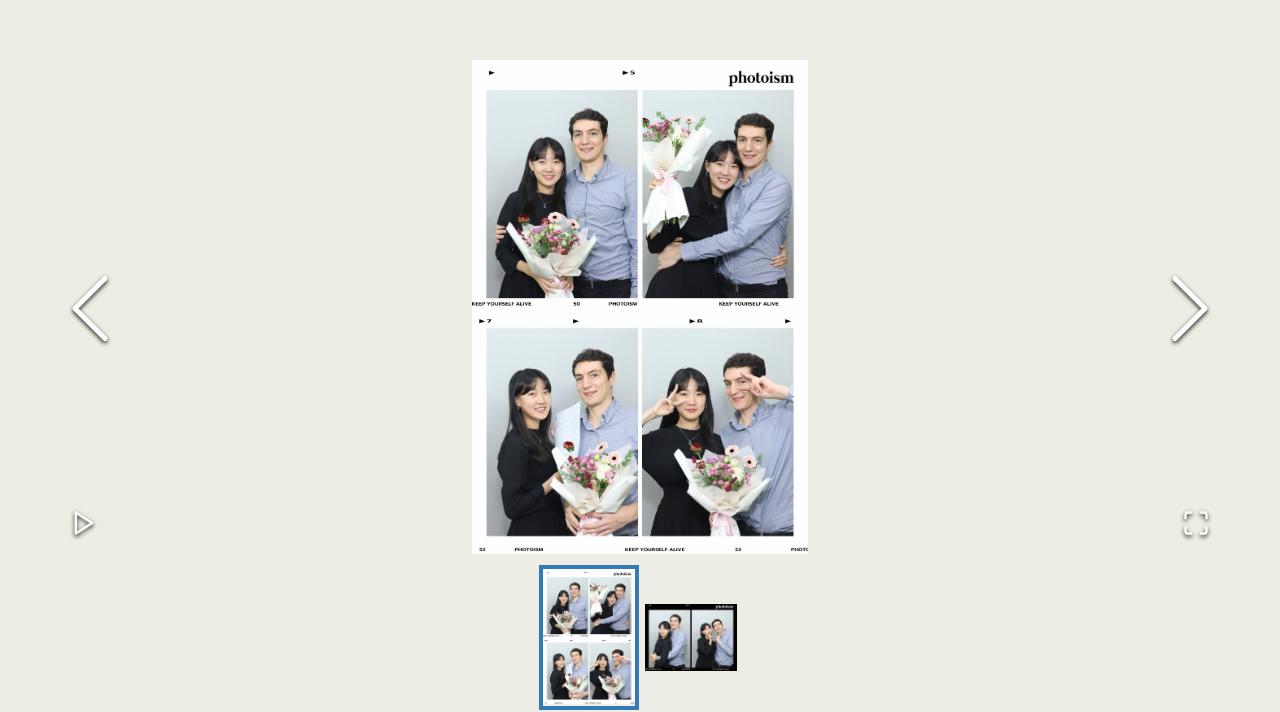
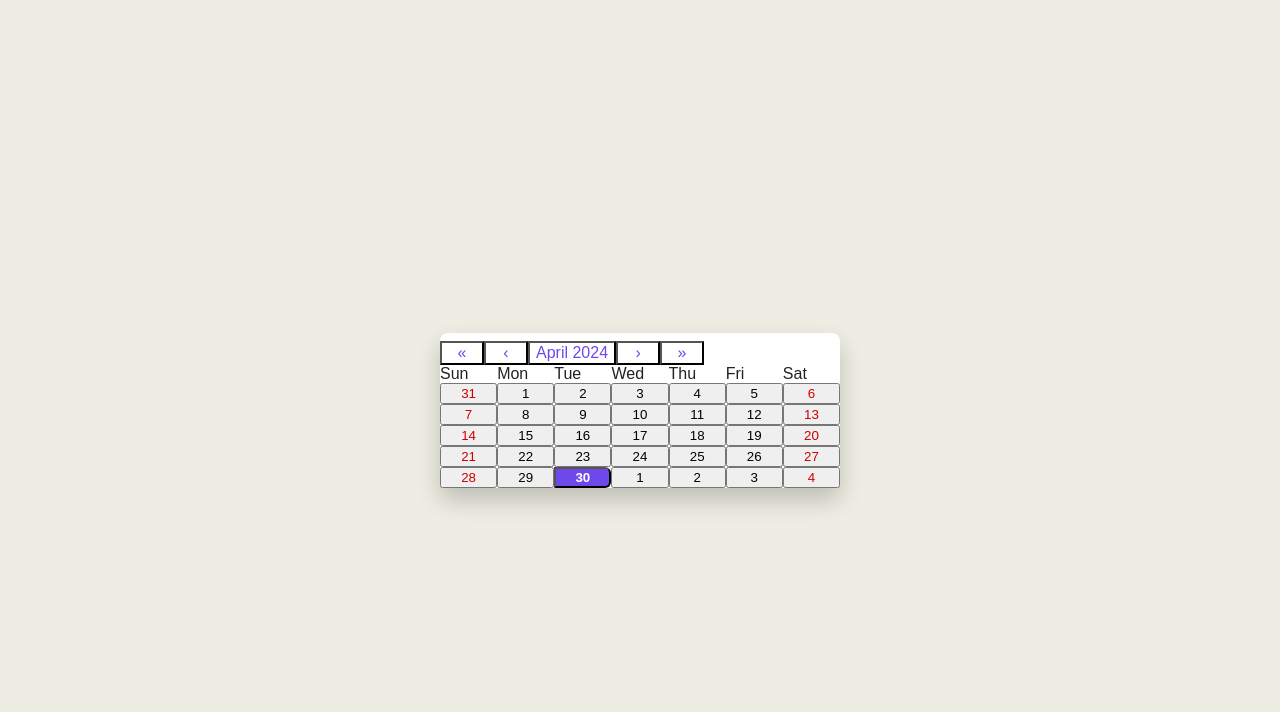
Before and after one commit to yupyup71/weddinginvi, a Next.js app: page / in a window 1280 px wide. Shown: the part 1590-2302 px from the top of the page. Built offline with nearby package versions, Linux system fonts and the light colour scheme.

Commit message:
dd Co-authored-by: Tormod Aase <tormodAase@users.noreply.github.com>

```diff
--- a/package.json
+++ b/package.json
@@ -9,16 +9,19 @@
     "lint": "next lint"
   },
   "dependencies": {
+    "@mui/x-date-pickers": "^6.6.0",
     "@types/node": "20.1.3",
     "@types/react": "18.2.6",
     "@types/react-dom": "18.2.4",
     "autoprefixer": "10.4.14",
+    "dayjs": "^1.11.8",
     "eslint": "8.40.0",
     "eslint-config-next": "13.4.2",
     "html-react-parser": "^3.0.16",
     "next": "13.4.2",
     "postcss": "8.4.23",
     "react": "18.2.0",
+    "react-calendar": "^4.2.1",
     "react-dom": "18.2.0",
     "react-image-gallery": "^1.2.11",
     "tailwindcss": "3.3.2",
--- /dev/null
+++ b/src/app/calendar.css
@@ -0,0 +1,88 @@
+.react-calendar {
+  width: 400px;
+  max-width: 100%;
+  background-color: #fff;
+  color: #222;
+  border-radius: 8px;
+  box-shadow: 0 12px 24px rgba(0, 0, 0, 0.2);
+  font-family: Arial, Helvetica, sans-serif;
+  line-height: 1.125em;
+}
+.react-calendar__navigation button {
+  color: #6f48eb;
+  min-width: 44px;
+  background: none;
+  font-size: 16px;
+  margin-top: 8px;
+}
+.react-calendar__navigation button:enabled:hover,
+.react-calendar__navigation button:enabled:focus {
+  background-color: #f8f8fa;
+}
+.react-calendar__navigation button[disabled] {
+  background-color: #f0f0f0;
+}
+abbr[title] {
+  text-decoration: none;
+}
+.react-calendar__month-view__days__day--weekend {
+  color: #d10000;
+}
+.react-calendar__tile:enabled:hover,
+.react-calendar__tile:enabled:focus {
+  background: #f8f8fa;
+  color: #6f48eb;
+  border-radius: 6px;
+}
+.react-calendar__tile--now {
+  background: #6f48eb33;
+  border-radius: 6px;
+  font-weight: bold;
+  color: #6f48eb;
+}
+.react-calendar__tile--now:enabled:hover,
+.react-calendar__tile--now:enabled:focus {
+  background: #6f48eb33;
+  border-radius: 6px;
+  font-weight: bold;
+  color: #6f48eb;
+}
+.react-calendar__tile--hasActive:enabled:hover,
+.react-calendar__tile--hasActive:enabled:focus {
+  background: #f8f8fa;
+}
+.react-calendar__tile--active {
+  background: #6f48eb;
+  border-radius: 6px;
+  font-weight: bold;
+  color: white;
+}
+.react-calendar__tile--active:enabled:hover,
+.react-calendar__tile--active:enabled:focus {
+  background: #6f48eb;
+  color: white;
+}
+.react-calendar--selectRange .react-calendar__tile--hover {
+  background-color: #f8f8fa;
+}
+.react-calendar__tile--range {
+  background: #f8f8fa;
+  color: #6f48eb;
+  border-radius: 0;
+}
+.react-calendar__tile--rangeStart {
+  border-top-right-radius: 0;
+  border-bottom-right-radius: 0;
+  border-top-left-radius: 6px;
+  border-bottom-left-radius: 6px;
+  background: #6f48eb;
+  color: white;
+}
+.react-calendar__tile--rangeEnd {
+  border-top-left-radius: 0;
+  border-bottom-left-radius: 0;
+  border-top-right-radius: 6px;
+  border-bottom-right-radius: 6px;
+  background: #6f48eb;
+  color: white;
+}
--- a/src/app/globals.css
+++ b/src/app/globals.css
@@ -1,4 +1,5 @@
 @import "~react-image-gallery/styles/css/image-gallery.css";
+@import "./calendar.css";
 
 body {
   color: black;
--- a/src/app/layout.tsx
+++ b/src/app/layout.tsx
@@ -1,26 +1,30 @@
-import './globals.css'
-import { Noto_Serif_KR } from 'next/font/google'
-import 'next/head'
-import 'next/link'
+import "./globals.css";
+import { Noto_Serif_KR } from "next/font/google";
+import "next/head";
+import "next/link";
 
-const inter = Noto_Serif_KR (
-  { weight: '300',
-    subsets: ['latin'] })
+const inter = Noto_Serif_KR({ weight: "300", subsets: ["latin"] });
 
 export const metadata = {
-  title: 'Wedding Invitation',
-  description: 'made by Yubeen and Tormod'
-}
+  title: "Nicolas & Yubeen",
+  description: "made by Yubeen and Tormod",
+};
 
 export default function RootLayout({
   children,
 }: {
-  children: React.ReactNode
+  children: React.ReactNode;
 }) {
   return (
     <html lang="en">
-      <head><link rel="shortcut icon" href="favicon.ico" type="image/x-icon" /></head>
+      <head>
+        <link rel="shortcut icon" href="favicon.ico" type="image/x-icon" />
+        <script
+          type="text/javascript"
+          src="https://dapi.kakao.com/v2/maps/sdk.js?appkey=6d5bd433c358c1c3235073544f0ffb7f"
+        ></script>
+      </head>
       <body className={inter.className}>{children}</body>
     </html>
-  )
+  );
 }
--- a/src/app/page.tsx
+++ b/src/app/page.tsx
@@ -5,6 +5,8 @@ import { Secondtexts } from "@/components/secondtext";
 import { Texts } from "@/components/texts";
 import { Gallery } from "@/components/gallery";
 import { KakaoMapLocation } from "@/components/KakaoMapLocation";
+import { MyApp } from "@/components/calendar";
+import { Kakao } from "@/components/kakaomapretry";
 
 export default function Home() {
   return (
@@ -41,12 +43,18 @@ export default function Home() {
           nameus4="이유빈"
         ></Secondtexts>
       </section>
+      <section>
+        <MyApp />
+      </section>
       <section style={{ padding: 50 }}>
         <Gallery />
       </section>
       <section>
         <KakaoMapLocation />
       </section>
+      <section>
+        <Kakao />
+      </section>
     </main>
   );
 }
--- a/src/components/KakaoMapLocation.tsx
+++ b/src/components/KakaoMapLocation.tsx
@@ -1,4 +1,3 @@
-import parseHTML from "html-react-parser";
 export function KakaoMapLocation() {
   return (
     <div
--- /dev/null
+++ b/src/components/calendar.js
@@ -0,0 +1,24 @@
+import React, { useState } from "react";
+import Calendar from "react-calendar";
+
+export function MyApp() {
+  const [value, onChange] = useState(new Date(2024, 3, 30));
+
+  return (
+    <div
+      style={{
+        height: "100%",
+        display: "flex",
+        justifyContent: "center",
+        alignItems: "center",
+      }}
+    >
+      <Calendar
+        onChange={onChange}
+        value={value}
+        locale="En"
+        calendarType="US"
+      />
+    </div>
+  );
+}
--- /dev/null
+++ b/src/components/kakaomapretry.js
@@ -0,0 +1,25 @@
+"use client";
+import React, { useEffect, useRef } from "react";
+
+export function Kakao() {
+  const containerRef = useRef(null);
+  useEffect(() => {
+    const { kakao } = window;
+    console.log("DOES KAKAO EXIST?", kakao);
+    if (!containerRef.current || !kakao) return;
+    const container = containerRef.current;
+    const options = {
+      center: new kakao.maps.LatLng(33.450701, 126.570667),
+      level: 3,
+    };
+    const map = new kakao.maps.Map(container, options);
+  }, [containerRef.current]);
+
+  return (
+    <div
+      ref={containerRef}
+      id="map"
+      style={{ width: "500px", height: "500px" }}
+    ></div>
+  );
+}
```
Also changed, not shown: tsconfig.json (+7 -1 lines), 1 other file (tests, documents, lock files or other folders).
